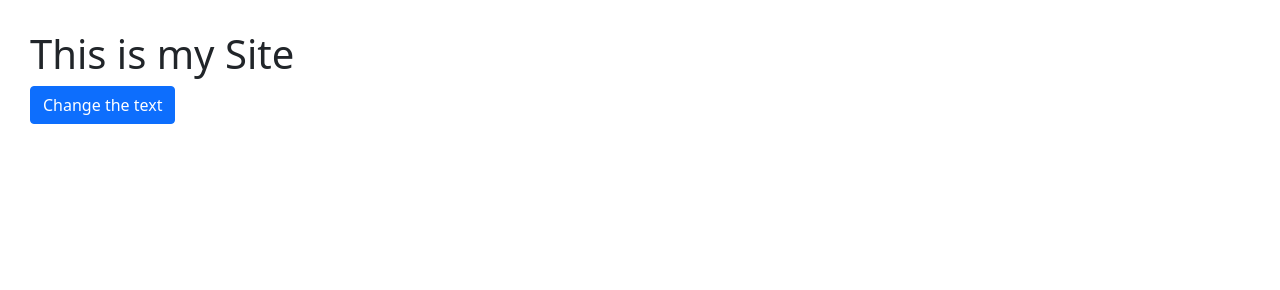
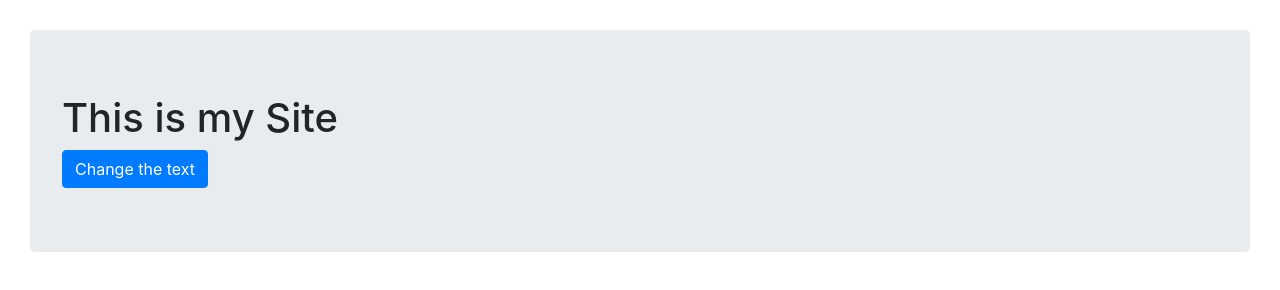
Before and after one commit to itsmidhunnair/Javascript-Basics, a plain HTML site: page getting started/1 simple function and query selector.html in a window 1280 px wide. Drawn offline with nearby package versions, Linux system fonts and the light colour scheme.

Commit message:
updated code fixed bootstrap version issue

```diff
--- a/getting started/1 simple function and query selector.html
+++ b/getting started/1 simple function and query selector.html
@@ -3,7 +3,7 @@
     <meta charset="UTF-8">
 <head>
     <title>Getting Started</title>
-    <link rel="stylesheet" href="https://cdn.jsdelivr.net/npm/bootstrap@5.1.1/dist/css/bootstrap.min.css">
+    <link rel="stylesheet" href="https://maxcdn.bootstrapcdn.com/bootstrap/4.5.2/css/bootstrap.min.css">
     <style>
         body
         {
```
